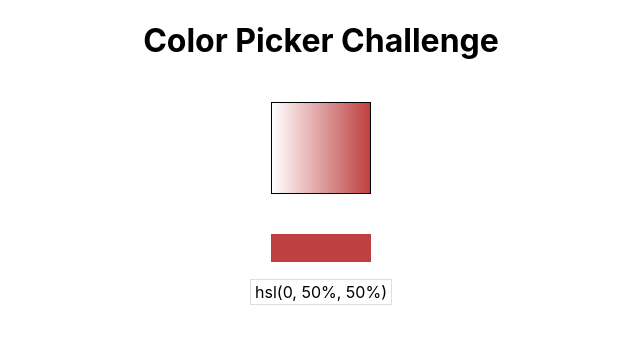
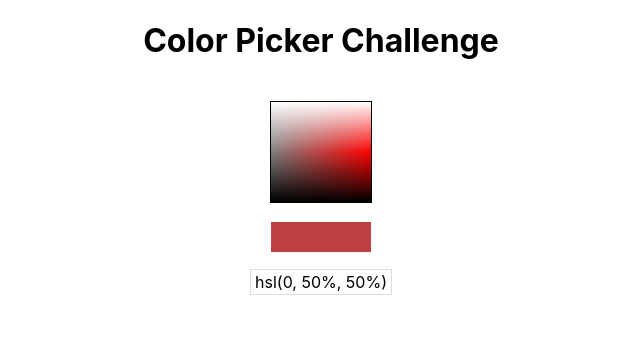
Before and after one commit to ravona/ColorPickerInReact, a React (Create React App) app: page / in a window 1280 px wide. Shown: the top 344 px of the page, without its empty margins (319-959 px from the left). Built offline with nearby package versions, Linux system fonts and the light colour scheme.

Commit message:
added psuedo element to show both saturation and linear gradients

```diff
--- a/src/components/ColorPicker/ColorSelect/ColorSelect.css
+++ b/src/components/ColorPicker/ColorSelect/ColorSelect.css
@@ -1,17 +1,23 @@
 .ColorSelect {
-  box-sizing: border-box;
+  box-shadow: 0 0 0 1px black;
+  position: relative;
   position: relative;
   height: 100px;
   width: 100px;
-  border: 1px solid #000;
-
   background-image: linear-gradient(
-      to right,
-      hsl(0, 100%, 100%),
-      hsl(0, 50%, 50%)
-    ),
-    linear-gradient(to top, hsl(0, 100%, 100%), hsl(0, 50%, 50%));
-  margin-bottom: 20px;
+    to right,
+    hsl(0, 0%, 50%),
+    hsl(0, 100%, 50%)
+  );
 }
 
-/* Saturation goes from left to right, Lightness from bottom to top. */
+.ColorSelect::before {
+  content: "";
+  position: absolute;
+  height: 100%;
+  width: 100%;
+  left: 0;
+  top: 0;
+  background: linear-gradient(to top, hsl(0, 100%, 0%), hsl(0, 100%, 100%));
+  mix-blend-mode: hard-light;
+}
--- a/src/components/ColorPicker/ColorSelect/ColorSelect.jsx
+++ b/src/components/ColorPicker/ColorSelect/ColorSelect.jsx
@@ -7,8 +7,7 @@ import {useMousePosition} from "../../../hooks/useMousePosition";
 import "./ColorSelect.css";
 
 export const ColorSelect = ({onUpdateColorValue}) => {
-  const colorSelectElement = document.querySelector(".ColorSelect");
-  const position = useMousePosition(window);
+  const position = useMousePosition();
 
   const updatedColor = {saturation: position.x, lightness: position.y};
 
```
